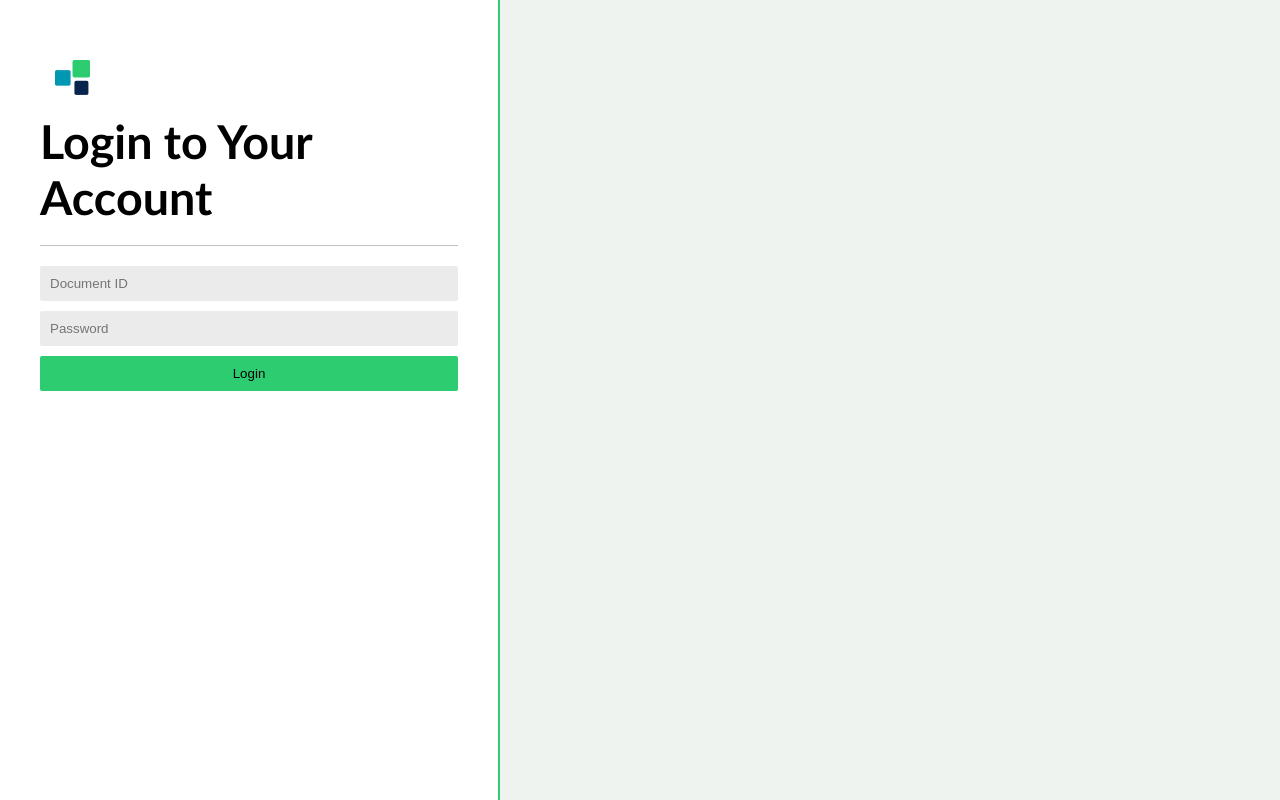
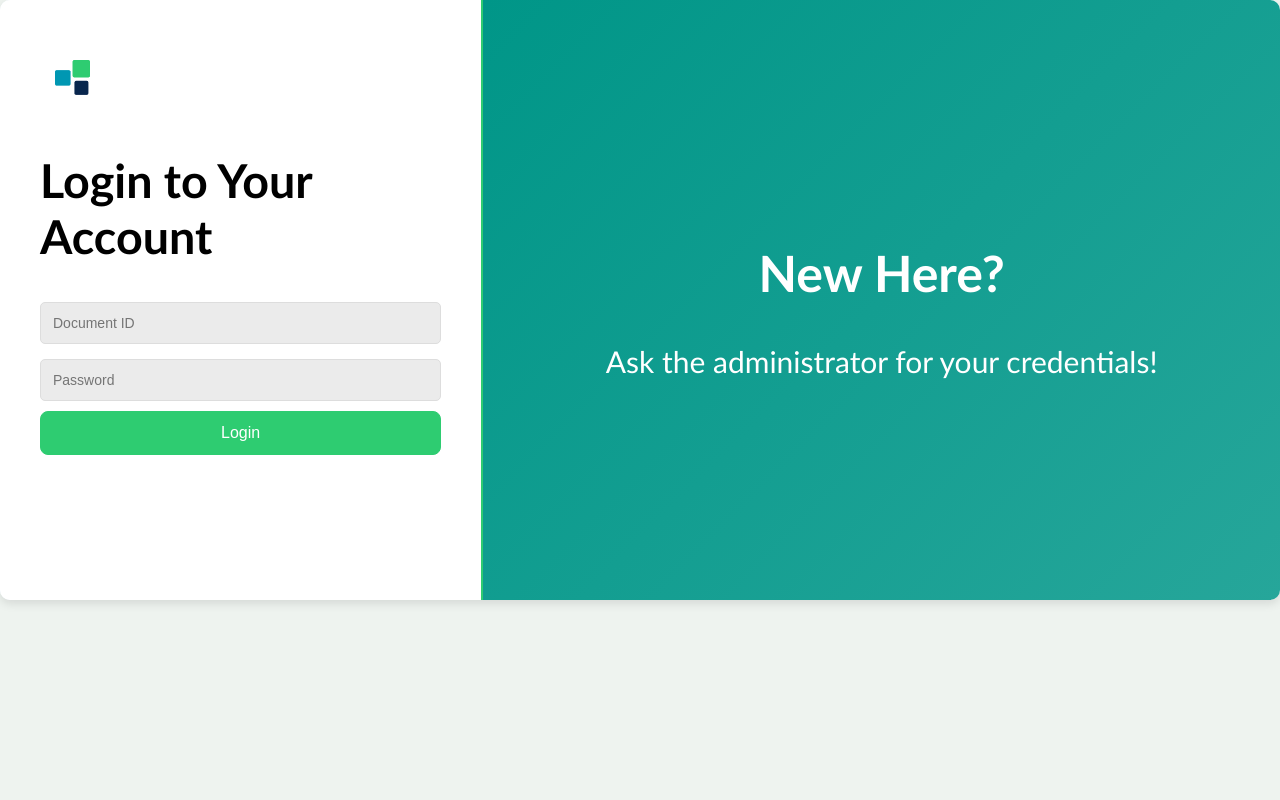
Before and after one commit to LauraFranco404/POS_system, a React (Create React App) app in the folder frontend/: page /login in a window 1280 px wide. Built offline with nearby package versions, Linux system fonts and the light colour scheme.

Commit message:
MOD Login

```diff
--- a/frontend/src/pages/Login/login.css
+++ b/frontend/src/pages/Login/login.css
@@ -29,8 +29,7 @@
     font-size: 20pt;
 }
 
-.login-form
-{
+.login-form{
     width: 500px;
     height: 100%;
     padding: 40px;
@@ -62,16 +61,21 @@
 }
 
 .form-container{
+    width: 100%;
     display: flex;
     flex-direction: column;
-    gap: 10px;
+    gap: 15px;
 }
 
 .form-container input{
-    padding: 10px;
-    border-radius: 2px;
-    border-style: none;
+    width: 100%;
+    padding: 12px;
+    border: 1px solid #ddd;
+    border-radius: 5px;
     background-color: var(--background-color-3);
+    font-size: 14px;
+    box-sizing: border-box;
+
 }
 
 .form-container input:focus{
@@ -79,12 +83,101 @@
 }
 
 .form-container button{
-    padding: 10px;
-    border-radius: 2px;
-    border-style: none;
+    width: 100%;
+    padding: 12px;
+    box-sizing: border-box;
+    border-radius: 8px;
+    border: 1px solid var(--primary-color-1);
     background-color: var(--primary-color-1);
 }
 
 .form-container button:hover{
     background-color: var(--primary-color-2);
 }
+
+/*
+Algunos estilos nuevos
+*/
+.input-container {
+    display:flex;
+    flex-direction: column;
+    gap: 15px;
+}
+
+
+.input-container input {
+    width: 100%;
+    padding: 12px;
+    border: 1px solid #ddd;
+    border-radius: 5px;
+    font-size: 14px;
+
+}
+.login-box{
+    display: flex;
+    max-height: 600px; /* Máximo alto */
+    background-color: aliceblue;
+    border-radius: 10px;
+    overflow: hidden;
+    box-shadow: 0 4px 10px rgba(0,0,0,0.1);
+}
+.left-section{
+    background-color: var(--background-color-1);
+    border-right: 2px var(--primary-color-1) solid;
+    width: 40%;
+    height: 100vh;
+    padding: 40px;
+    box-sizing: border-box;
+    background-color: var(--background-color-1);
+    border-right: 2px var(--primary-color-1) solid;
+    display: flex;
+    flex-direction: column;
+}
+.password-container{
+    position: relative;
+}
+.login-button{
+    width: 100%;
+    background-color: #009688;
+    color: white;
+    border: none;
+    padding: 12px;
+    border-radius: 20px;
+    font-size: 16px;
+    cursor: pointer;
+    margin-top: 10px;
+    transition: 0.3s ease-in-out;
+}
+.login-button:hover{
+    background: #00796b;
+}
+
+
+/*Sección derecha*/
+
+.right-section{
+    width: 60%;
+    background: linear-gradient(135deg, #009688, #26a69a);
+    color: white;
+    display: flex;
+    flex-direction: column;
+    justify-content: center;
+    align-items: center;
+    text-align: center;
+    padding: 40px;
+}
+.right-section h2{
+    font-size: 50px;
+    font-weight: 900;
+    margin-bottom: 10px;
+}
+.right-section p{
+    font-size: 30px;
+    margin-bottom: 20px;
+}
+
+.error-message {
+    color: red;
+    margin-top: 10px;
+    font-size: 14px;
+}
--- a/frontend/src/pages/Login/login.js
+++ b/frontend/src/pages/Login/login.js
@@ -31,7 +31,7 @@ export default function Login() {
             setError("Server error. Please try again later.");
         }
     };
-
+    /*
     return (
         <div className='login-container'>
             <div className='login-form'>
@@ -40,13 +40,52 @@ export default function Login() {
                 </Link>
                 <span className='form-title'>Login to Your Account</span>
                 <div className="separator-line"></div>
+
                 <form className="form-container" onSubmit={handleSubmit}>
                     <input placeholder="Document ID" value={documentid} onChange={(e) => setDocumentID(e.target.value)} required />
                     <input type="password" placeholder="Password" value={password} onChange={(e) => setPassword(e.target.value)} required />
+
                     <button type="submit">Login</button>
                 </form>
                 {error && <div className="error-message">{error}</div>}
             </div>
         </div>
-    );
+    );*/
+    return(
+        <div className="login-container">
+            <div className="login-box">
+                {/*Sección izquierda*/}
+                <div className="left-section">
+                    <Link to="/">
+                        <img src="/POS_icon.png" alt="POS Logo" className="iconStyle" />
+                    </Link>
+                    <h2 className="form-title">Login to Your Account</h2>
+                    {/* Formulario de login */}
+                    <form className="form-container" onSubmit={handleSubmit}>
+                        <input
+                        placeholder="Document ID" value={documentid} onChange={(e) => setDocumentID(e.target.value)} required
+                        />
+
+                        <div className="password-container">
+                           <input
+                           type="password" placeholder="Password" value={password} onChange={(e) => setPassword(e.target.value)} required
+                           />
+                        <button type="submit" className="login-button">Login</button>
+                        </div>
+
+                    </form>
+
+                    {error && <div className="error-message">{error}</div>}
+                </div>
+
+                {/* Sección derecha - Registro */}
+                <div className="right-section">
+                    <h2>New Here?</h2>
+                    <p>Ask the administrator for your credentials!</p>
+                </div>
+            </div>
+        </div>
+
+
+    )
 }
```
